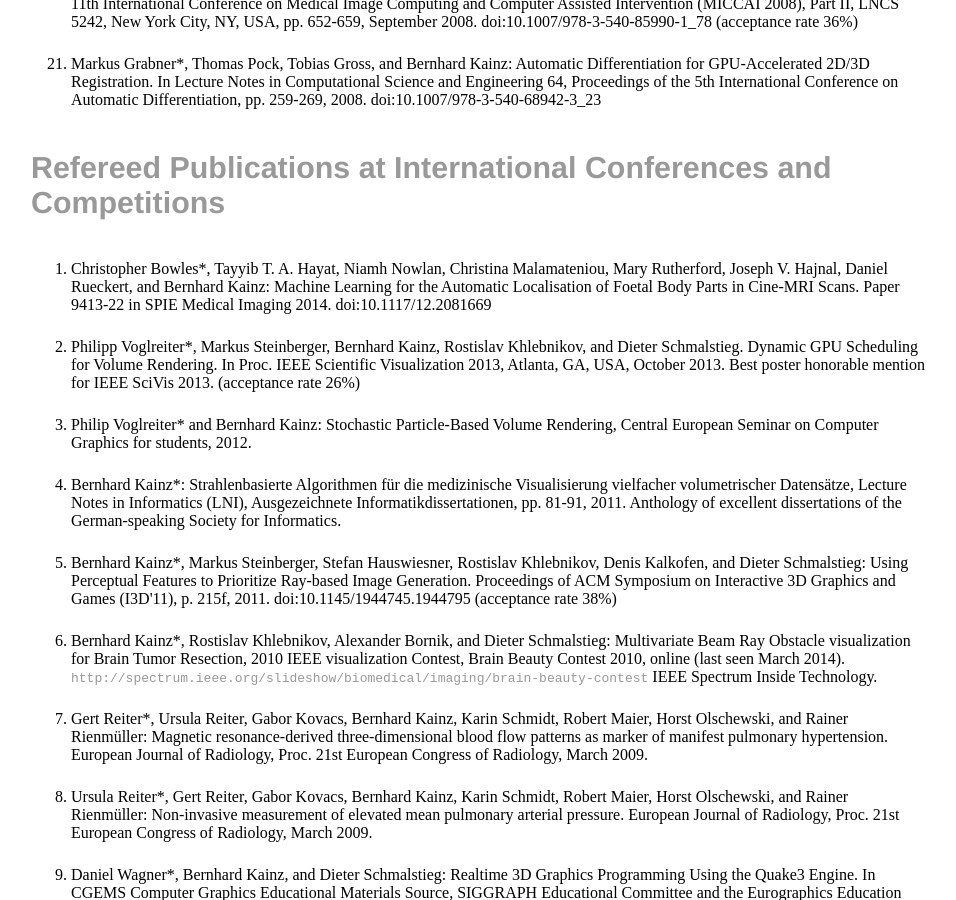
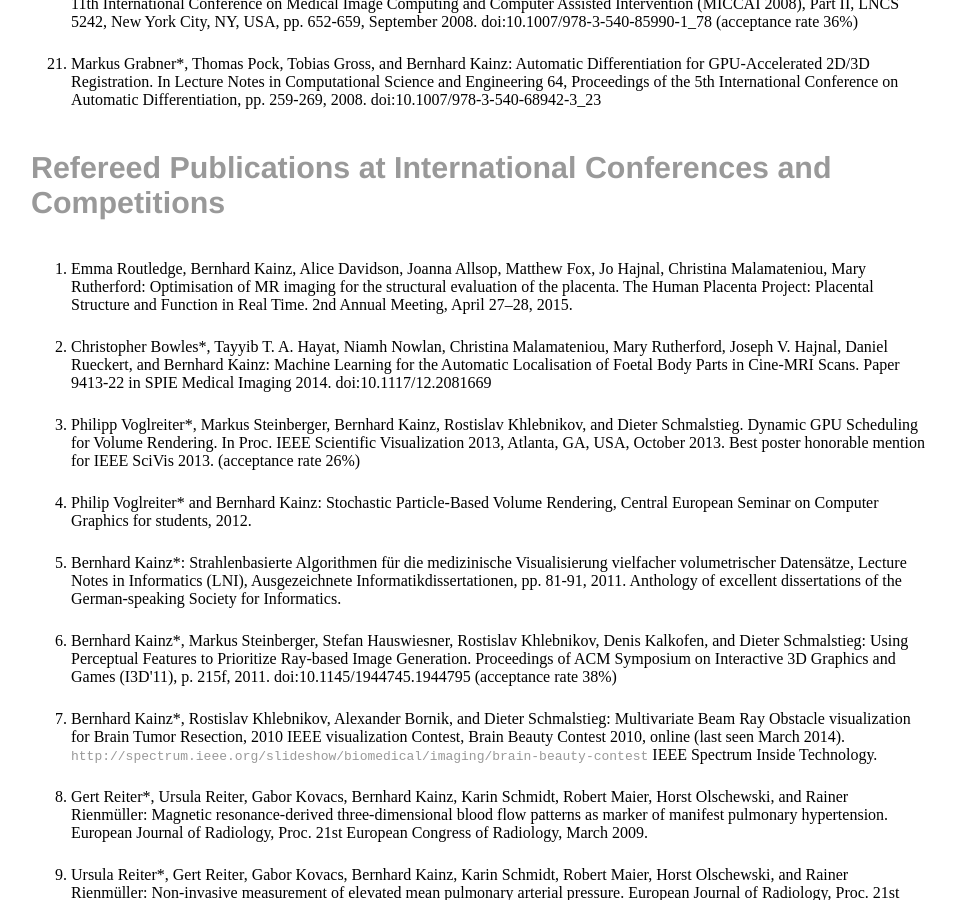
Before and after one commit to bkainz/bkainz.github.io, a Jekyll site: the page built from Publications/index.html, in a window 1280 px wide and 900 px high, scrolled down 3301 px. Shown: the whole window, without its empty margins (161-1117 px from the left). Built offline with Jekyll 4.4.1, drawn with Linux system fonts in a browser that asks for light colours.

Commit message:
Update index.html

```diff
--- a/Publications/index.html
+++ b/Publications/index.html
@@ -194,6 +194,10 @@ Refereed Publications at International Conferences and Competitions</A>
 <P>
 
 <OL>
+<LI>Emma Routledge, Bernhard Kainz, Alice Davidson, Joanna Allsop, Matthew Fox, Jo Hajnal, Christina Malamateniou, Mary Rutherford: Optimisation of MR imaging for the structural evaluation of the placenta. The Human Placenta Project: Placental Structure and Function in Real Time. 2nd Annual Meeting, April 27–28, 2015.
+
+<P>
+</LI>
 <LI>Christopher Bowles*, Tayyib T. A. Hayat, Niamh Nowlan, Christina Malamateniou, Mary Rutherford,
 	Joseph V. Hajnal, Daniel Rueckert, and <SPAN  CLASS="textbf">Bernhard Kainz</SPAN>: <SPAN  CLASS="textit">Machine Learning for the Automatic Localisation of Foetal Body Parts in Cine-MRI Scans</SPAN>. Paper 9413-22 in SPIE Medical Imaging 2014. doi:10.1117/12.2081669
 
```
